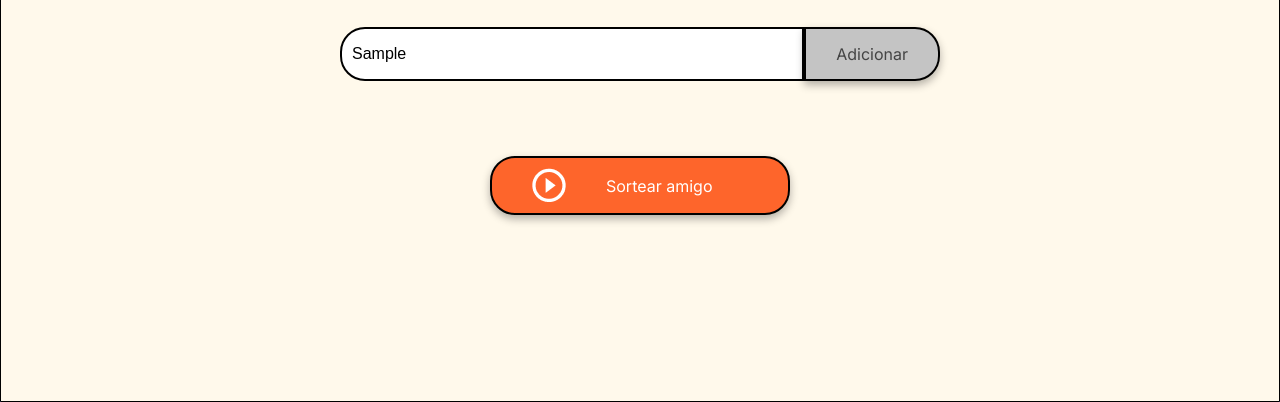
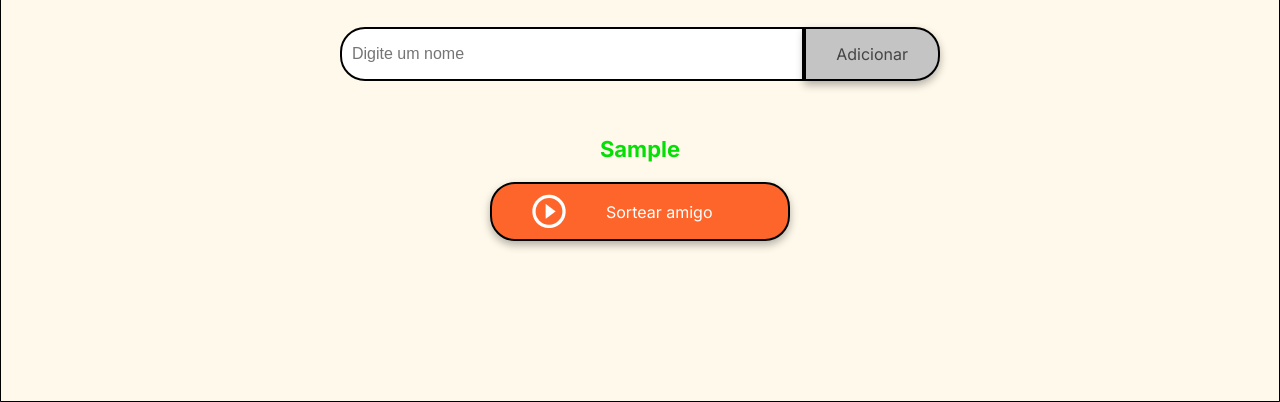
Before and after one commit to delapenhadev/chanllenge-amigo-secreto, a plain HTML site: page index.html in a window 1280 px wide. Both pictures are taken after typing "Sample" into the empty fields and a click on the button "Adicionar". Shown: the part 398-800 px from the top of the page. Drawn offline with Linux system fonts and the light colour scheme.

Commit message:
Criando array de nomes no jogo

```diff
--- a/app.js
+++ b/app.js
@@ -1 +1,17 @@
 //O principal objetivo deste desafio é fortalecer suas habilidades em lógica de programação. Aqui você deverá desenvolver a lógica para resolver o problema.
+let amigos = [];
+
+let lista = document.querySelector("input");
+let result = document.querySelector("#resultado");
+
+function adicionarAmigo(){
+  let nome = lista.value;
+  if (nome){
+    amigos.push(nome);
+    result.innerHTML = amigos.join("<br>");
+    lista.value = "";
+  }else{
+    alert("Por favor insirar um valor");
+  }
+
+}
```
Also changed, not shown: index.html (+0 -2 lines).
